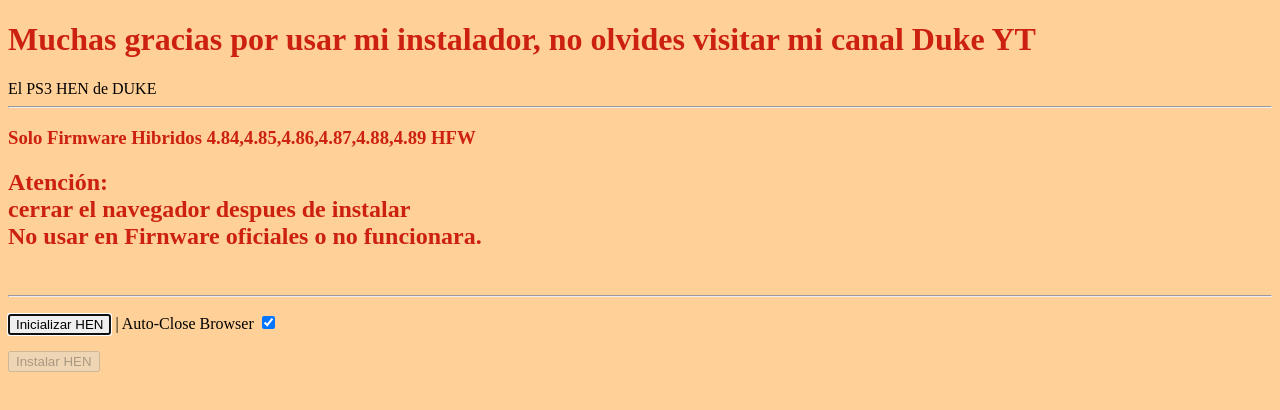
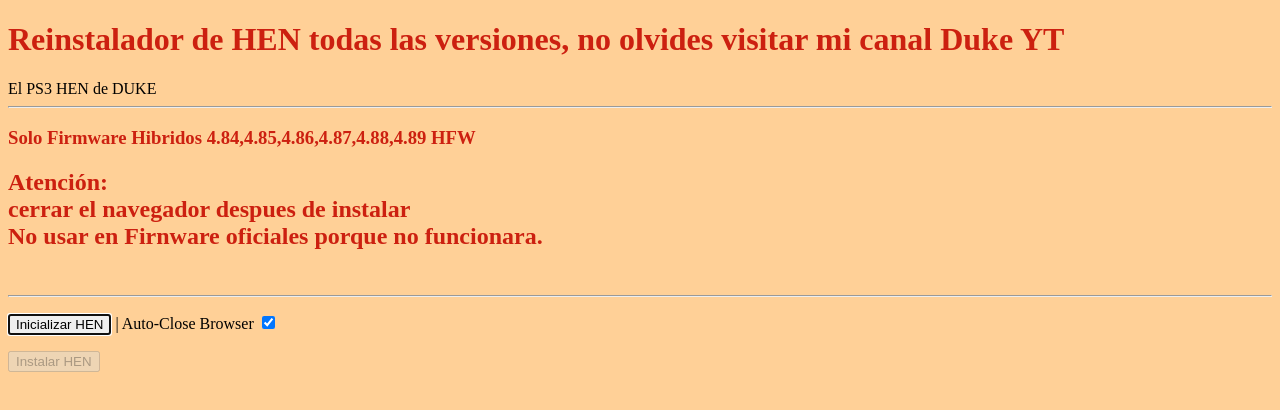
Before and after one commit to soyeldukeyt/reinstalador, a plain HTML site: page index.html in a window 1280 px wide. Drawn offline with Linux system fonts and the light colour scheme; a script that the page names is missing.

Commit message:
Update index.html

```diff
--- a/index.html
+++ b/index.html
@@ -122,10 +122,10 @@
 </head>
 	<body id="bodyId" style="background-color:#FFD097" onload="javascript:downloadhen()">
 	<div id="headerId" style="color:#CC2010">
-	<h1>Muchas gracias por usar mi instalador, no olvides visitar mi canal Duke YT</h1>
+	<h1>Reinstalador de HEN todas las versiones, no olvides visitar mi canal Duke YT</h1>
 	<span style="color:#000000">El PS3 HEN de DUKE</span><hr>
 	<h3>Solo Firmware Hibridos 4.84,4.85,4.86,4.87,4.88,4.89 HFW</h3>
-	<h2>Atención:<br>cerrar el navegador despues de instalar<br>No usar en Firnware oficiales o no funcionara.</font></h2>
+	<h2>Atención:<br>cerrar el navegador despues de instalar<br>No usar en Firnware oficiales porque no funcionara.</font></h2>
 	<span style="color:#0055AA"><h3></font></h3><br>
 	<hr></div>
 	<p><button id="btnROP" type="button" onclick="initROP(true);" autofocus>Inicializar HEN</button> | Auto-Close Browser <input type="checkbox" id="auto_close" name="aclose" checked="checked" onclick="autoclose();"/><span id="dex_txt" style="visibility:hidden"> | DEX mode<input type="checkbox" id="dex" name="DEX" disabled="" onclick="dex();"/></span></p>
```
